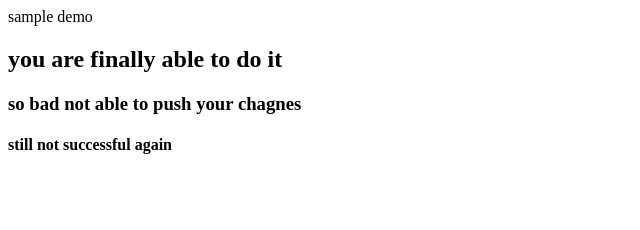
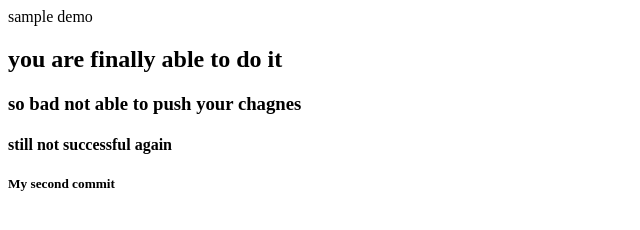
Before and after one commit to sateez/10DayTask, a plain HTML site: page 10DayTask/index.html in a window 1280 px wide. Shown: the full height of the page, 0-640 px from the left. Drawn offline with Linux system fonts and the light colour scheme.

Commit message:
my second commit

```diff
--- a/10DayTask/index.html
+++ b/10DayTask/index.html
@@ -5,5 +5,6 @@
     <h2>you are finally able to do it</h2>
     <h3>so bad not able to push your chagnes</h3>
     <h4>still not successful again</h4>
+    <h5>My second commit</h5>
   </body>
 </html>
```
